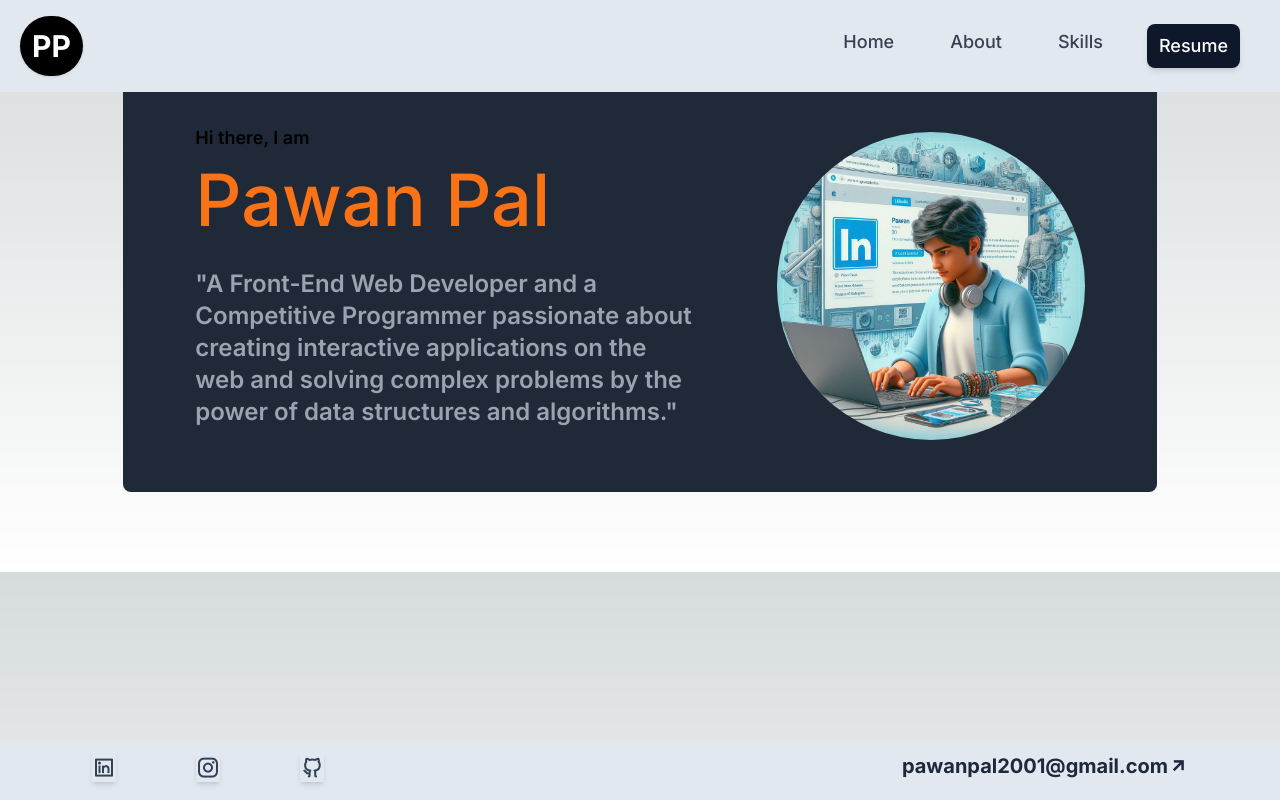
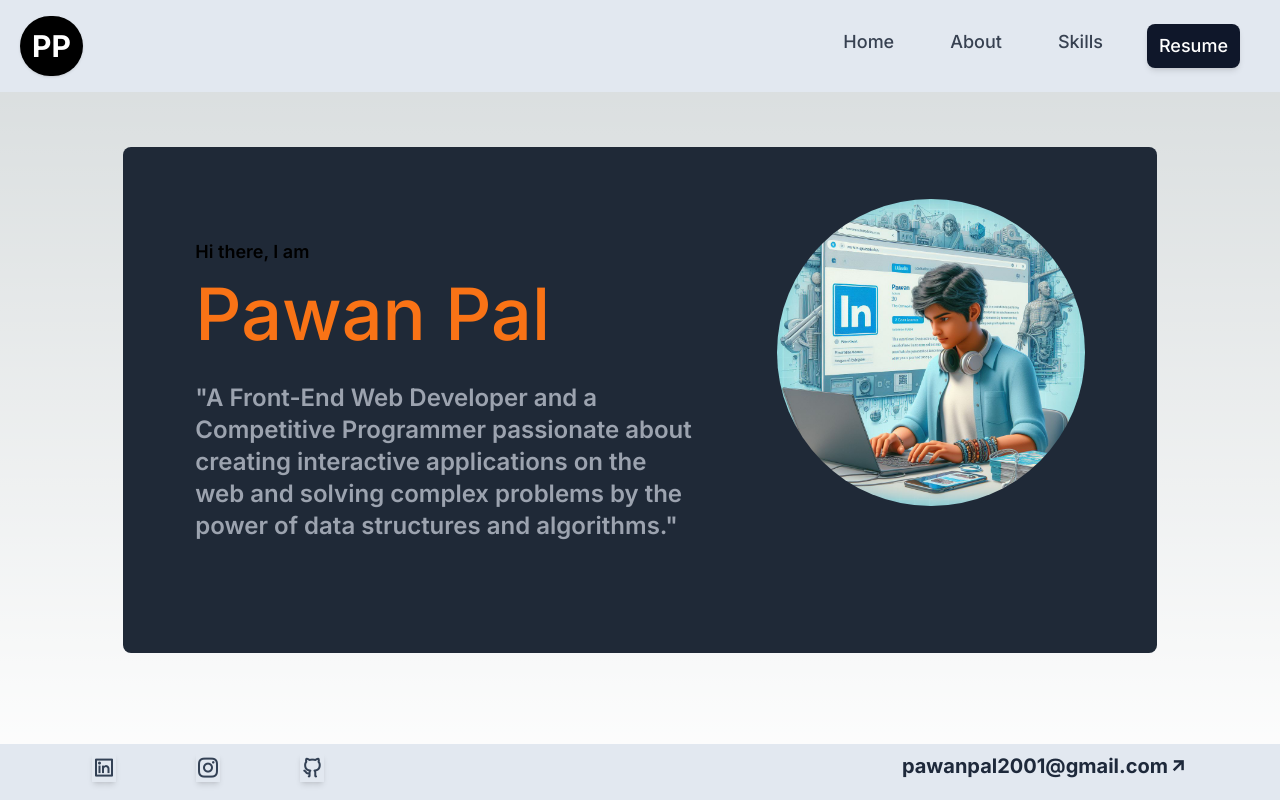
Before and after one commit to pal-pawan/portfolio, a Next.js app: page /Home in a window 1280 px wide. Built offline with nearby package versions, Linux system fonts and the light colour scheme.

Commit message:
fix: Home page alignment

```diff
--- a/src/app/Home/page.js
+++ b/src/app/Home/page.js
@@ -6,7 +6,7 @@ import Image from 'next/image'
 const Home = () => {
   return (
     <>
-      <div className='w-full h-full m-0 p-0 box-border flex flex-col'>
+      <div className='w-full h-screen m-0 p-0 box-border flex flex-col align-middle justify-center'>
       <Navbar/>
       <div className="w-full h-5/6 flex justify-center align-middle px-5 py-20">
         <div className=" w-5/6 px-8 py-3 flex justify-around align-middle bg-gray-800 rounded-lg">
```
